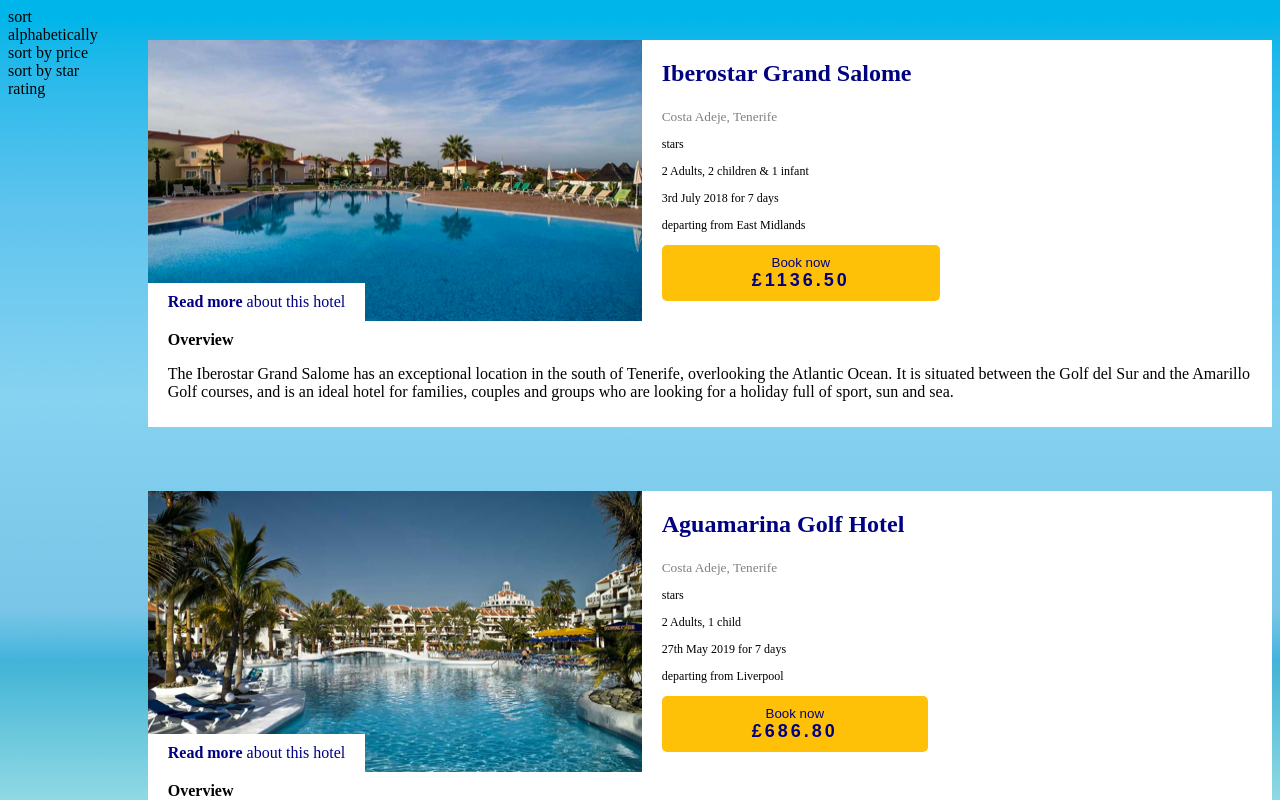
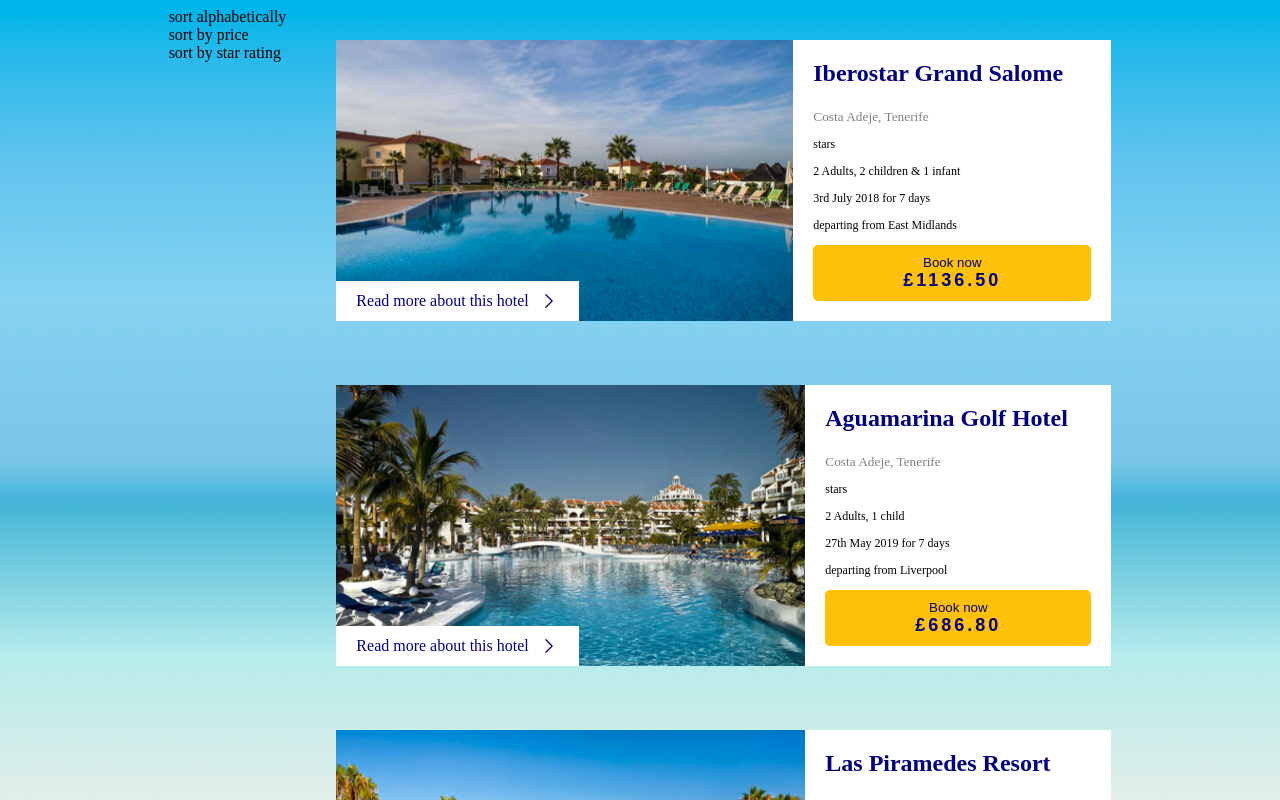
Before and after one commit to legenduzair/holiday-list-app, a React (Create React App) app: page / in a window 1280 px wide. Shown: the top 800 px of the page. Built offline with nearby package versions, Linux system fonts and the light colour scheme; the HTML template or start-up script is replaced by a standard one.

Commit message:
add functionality to toggle hotel description

```diff
--- a/src/components/Hotel/Hotel.tsx
+++ b/src/components/Hotel/Hotel.tsx
@@ -1,3 +1,4 @@
+import { useState } from "react";
 import { HotelDataType } from "../../types/types";
 import "./hotel.css";
 
@@ -6,13 +7,57 @@
 };
 
 const Hotel = ({ data }: HotelDataProps) => {
+  const [showMore, setShowMore] = useState(true);
+  const [showDescription, setShowDescription] = useState(false);
+
+  const toggleDescription = () => {
+    setShowMore(!showMore);
+    setShowDescription(!showDescription);
+  };
+
   return (
     <section className="hotel">
       <div className="hotel-container">
         <div className="hotel-image">
           <img src={data.image} alt={data.name} />
-          <span>
-            <strong>Read more</strong> about this hotel
+          <span onClick={toggleDescription}>
+            {showMore ? (
+              <>
+                Read more about this hotel
+                <svg
+                  xmlns="http://www.w3.org/2000/svg"
+                  viewBox="0 0 24 24"
+                  fill="currentColor"
+                  className="w-6 h-6"
+                  width={20}
+                  height={20}
+                >
+                  <path
+                    fillRule="evenodd"
+                    d="M16.28 11.47a.75.75 0 0 1 0 1.06l-7.5 7.5a.75.75 0 0 1-1.06-1.06L14.69 12 7.72 5.03a.75.75 0 0 1 1.06-1.06l7.5 7.5Z"
+                    clipRule="evenodd"
+                  />
+                </svg>
+              </>
+            ) : (
+              <>
+                Read less about this hotel
+                <svg
+                  xmlns="http://www.w3.org/2000/svg"
+                  viewBox="0 0 24 24"
+                  fill="currentColor"
+                  className="w-6 h-6"
+                  width={20}
+                  height={20}
+                >
+                  <path
+                    fillRule="evenodd"
+                    d="M12.53 16.28a.75.75 0 0 1-1.06 0l-7.5-7.5a.75.75 0 0 1 1.06-1.06L12 14.69l6.97-6.97a.75.75 0 1 1 1.06 1.06l-7.5 7.5Z"
+                    clipRule="evenodd"
+                  />
+                </svg>
+              </>
+            )}
           </span>
         </div>
         <div className="hotel-details">
@@ -27,10 +72,14 @@
           </button>
         </div>
       </div>
-      <div className="hotel-description">
-        <h4>Overview</h4>
-        <p>{data.description}</p>
-      </div>
+      {showDescription ? (
+        <div className="hotel-description">
+          <h4>Overview</h4>
+          <p>{data.description}</p>
+        </div>
+      ) : (
+        ""
+      )}
     </section>
   );
 };
--- a/src/components/Hotel/hotel.css
+++ b/src/components/Hotel/hotel.css
@@ -1,5 +1,6 @@
 .hotel {
   margin: 2rem 0;
+  width: 775px;
 }
 
 .hotel-container {
@@ -25,6 +26,9 @@
   color: navy;
   padding: 10px 20px;
   cursor: pointer;
+  display: flex;
+  align-items: center;
+  gap: 10px;
 }
 
 .hotel-description {
@@ -59,6 +63,7 @@
   border-radius: 5px;
   cursor: pointer;
   margin-right: 20px;
+  margin-bottom: 20px;
 }
 
 .btn-book span {
```
